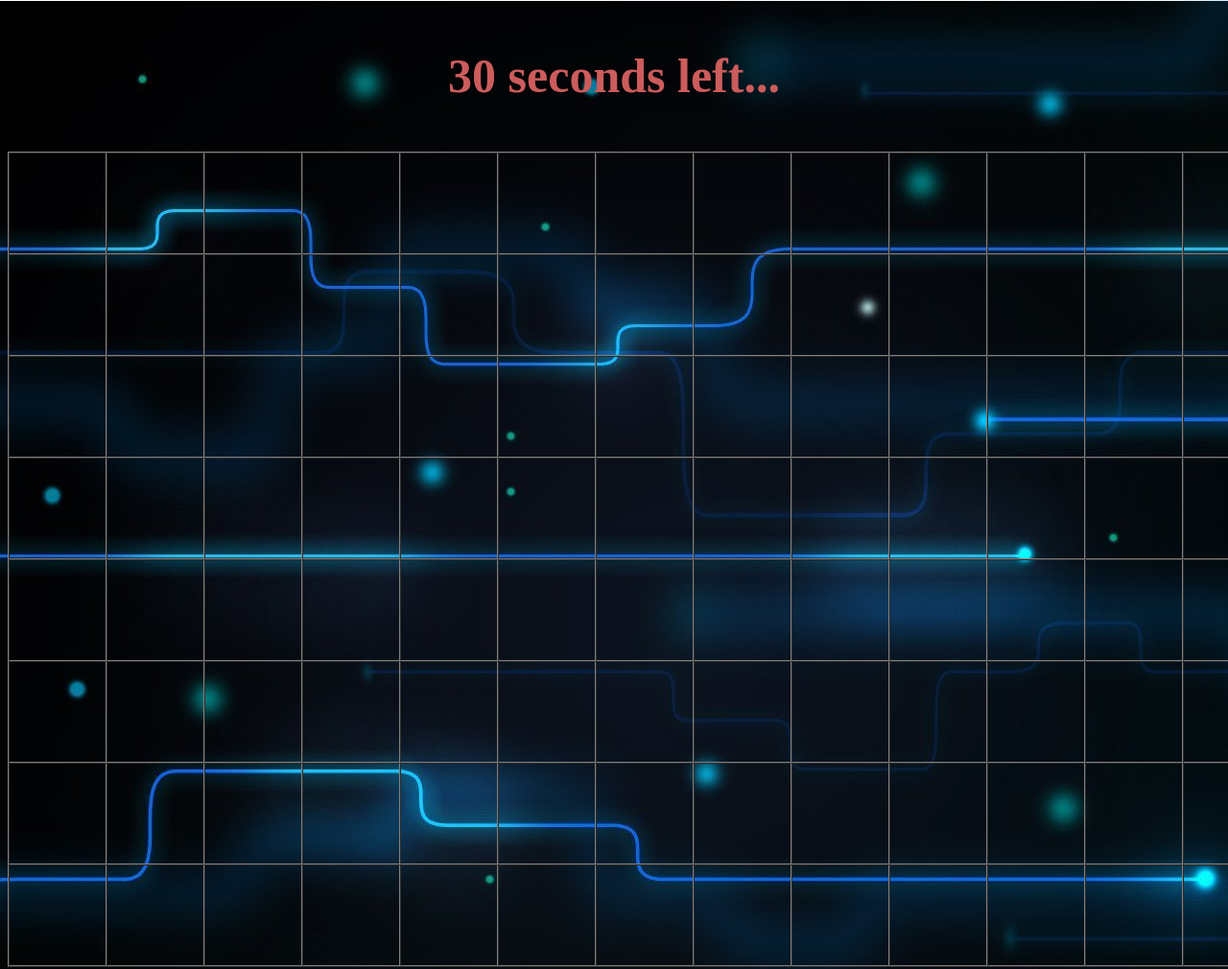
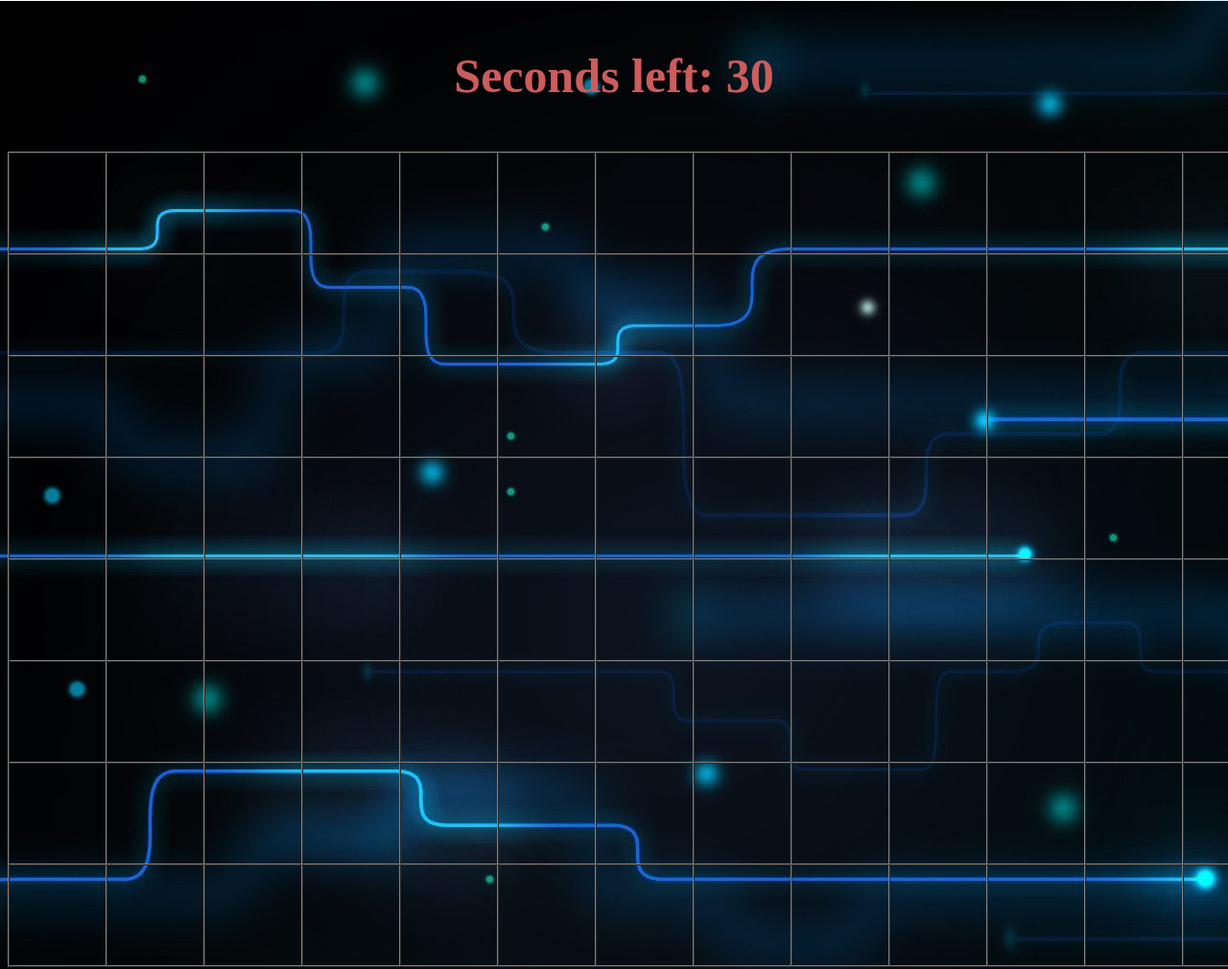
Before and after one commit to Ksandr707-Programms/test2, a plain HTML site: page index.html in a window 1280 px wide. Shown: the top 1010 px of the page at 96% size. Drawn offline with Linux system fonts and the light colour scheme.

Commit message:
Update index.html

```diff
--- a/index.html
+++ b/index.html
@@ -10,7 +10,7 @@
 </head>
 <body align="center" onload="startGame()">
     <table border="1" align="center" cellpadding="0" cellspacing="0">
-        <p style="font-size: 50px; font-weight: bold; color:indianred" id=ost_time>30 seconds left...</p>
+        <p style="font-size: 50px; font-weight: bold; color:indianred" id=ost_time>Seconds left: 30</p>
         <tr>
             <td><img src="img/spacer.gif" alt="" width="100" height="100" id="heart1"></td>
             <td><img src="img/spacer.gif" alt="" width="100" height="100" id="heart2"></td>
```
